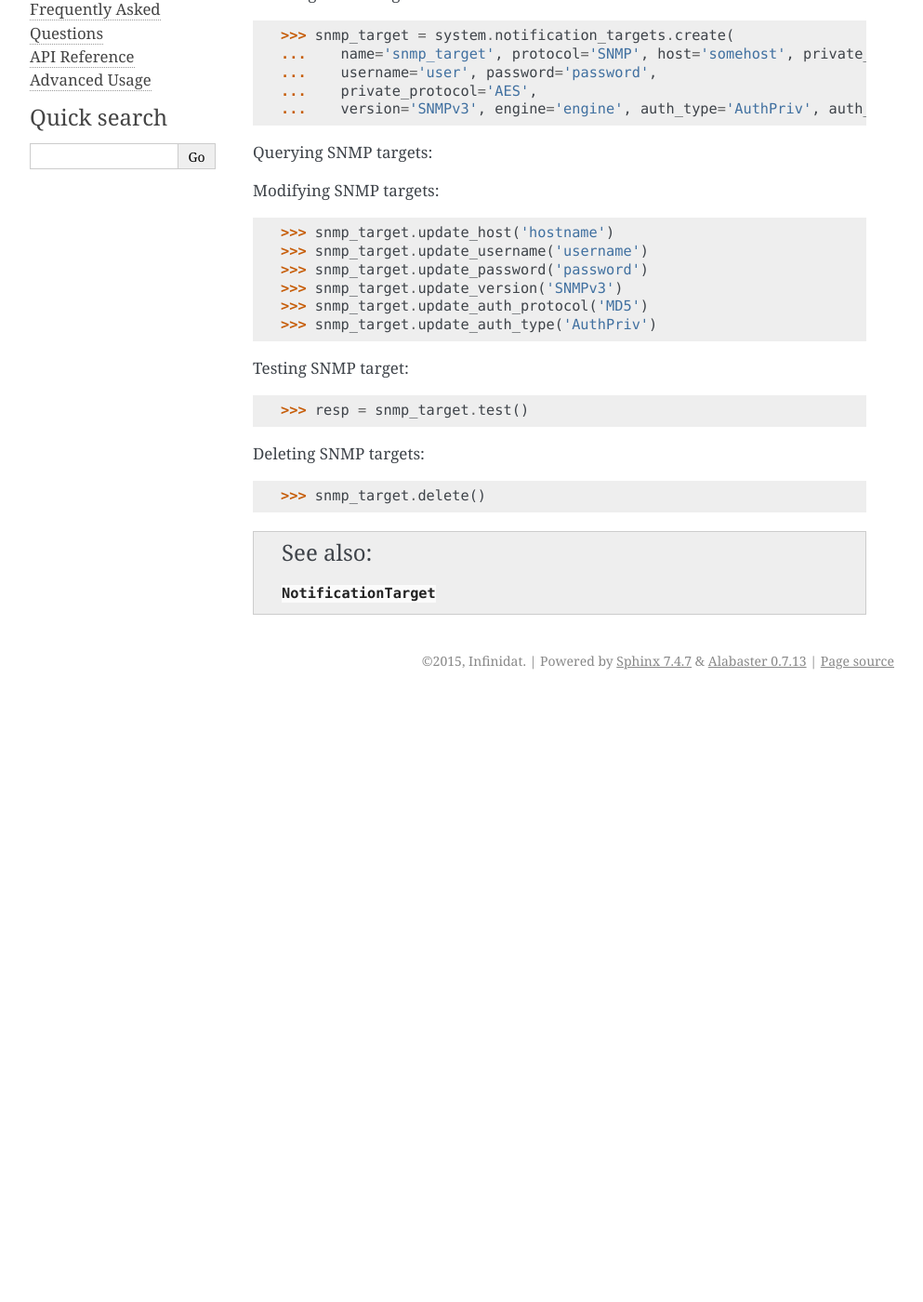
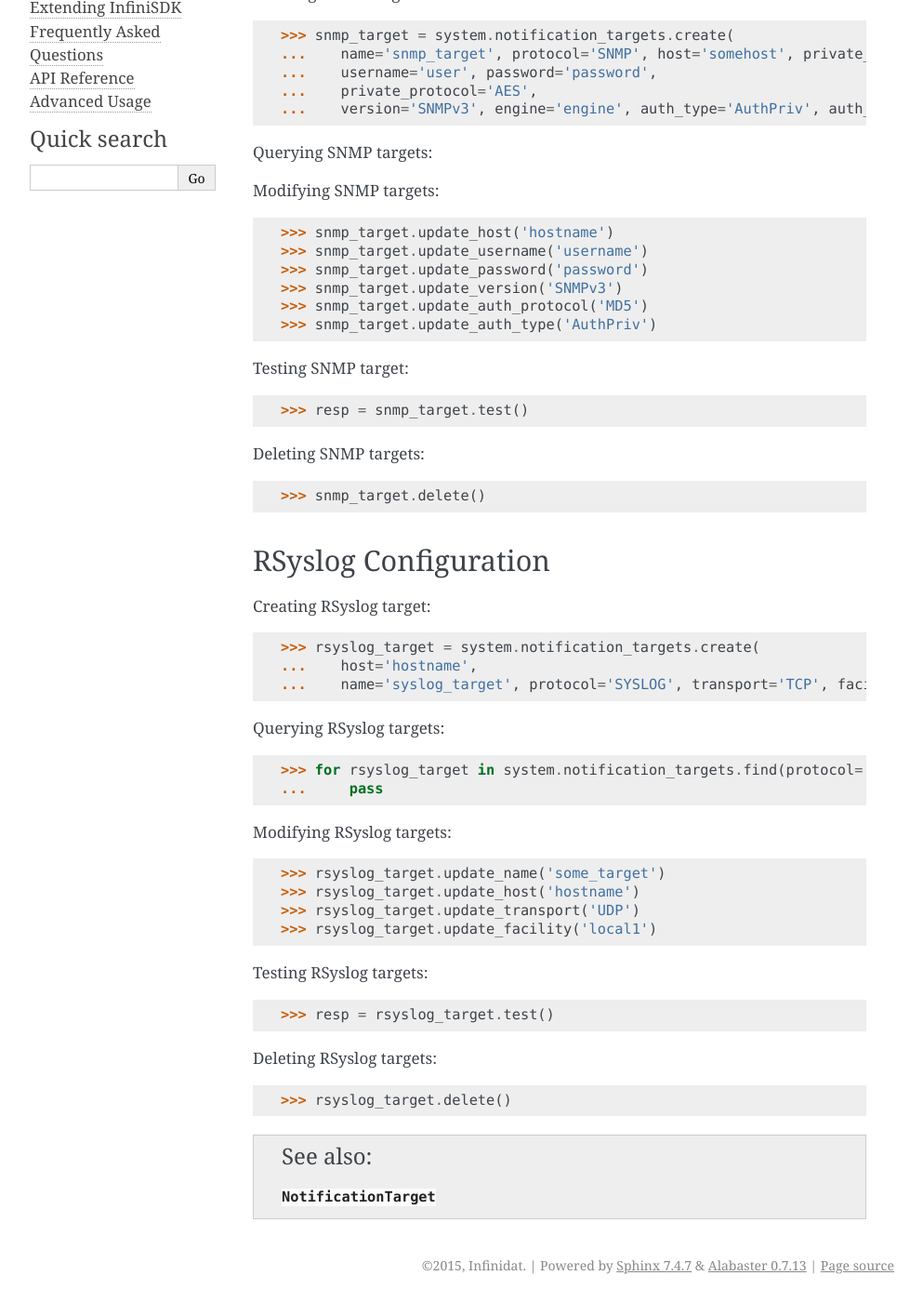
Before and after one commit to Infinidat/infinisdk, a Sphinx documentation site: the page built from doc/system_configuration.rst, in a window 1280 px wide and 1400 px high, scrolled down 720 px. Shown: the whole window at 93% size, without its empty margins (148-1141 px from the left). Built offline with Sphinx 7.4.7, drawn with Linux system fonts in a browser that asks for light colours; before the commit the page ends 1470 px from its top, so only the background shows below that; some of the changed text lies outside the part shown.

Commit message:
INFRADEV-4757: Add/document rsyslog config commands

```diff
--- a/doc/system_configuration.rst
+++ b/doc/system_configuration.rst
@@ -72,4 +72,44 @@
 
        >>> snmp_target.delete()
 
+RSyslog Configuration
+---------------------
+
+Creating RSyslog target:
+
+.. code-block:: python
+
+       >>> rsyslog_target = system.notification_targets.create(
+       ...    host='hostname',
+       ...    name='syslog_target', protocol='SYSLOG', transport='TCP', facility='local0')
+
+Querying RSyslog targets:
+
+.. code-block:: python
+
+       >>> for rsyslog_target in system.notification_targets.find(protocol='SYSLOG'):
+       ...     pass
+
+Modifying RSyslog targets:
+
+.. code-block:: python
+
+       >>> rsyslog_target.update_name('some_target')
+       >>> rsyslog_target.update_host('hostname')
+       >>> rsyslog_target.update_transport('UDP')
+       >>> rsyslog_target.update_facility('local1')
+
+Testing RSyslog targets:
+
+.. code-block:: python
+
+       >>> resp = rsyslog_target.test()
+
+Deleting RSyslog targets:
+
+.. code-block:: python
+
+       >>> rsyslog_target.delete()
+
+
 .. seealso:: :class:`.NotificationTarget`
```
Also changed, not shown: 2 other files.
